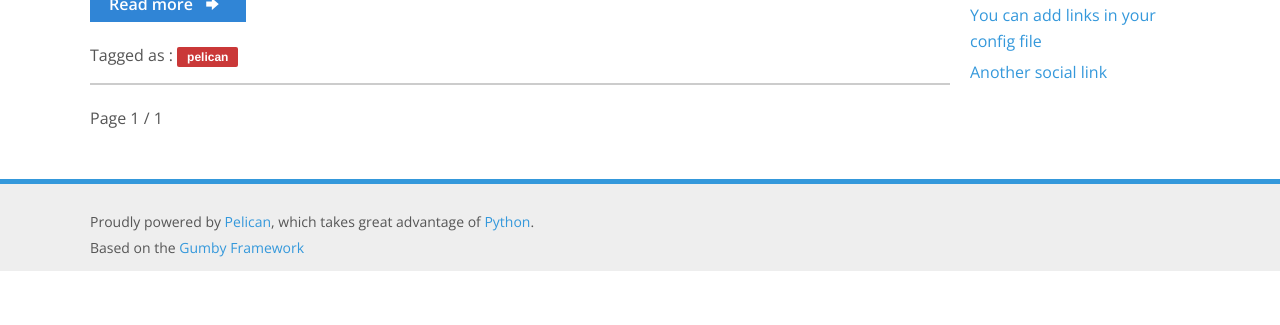
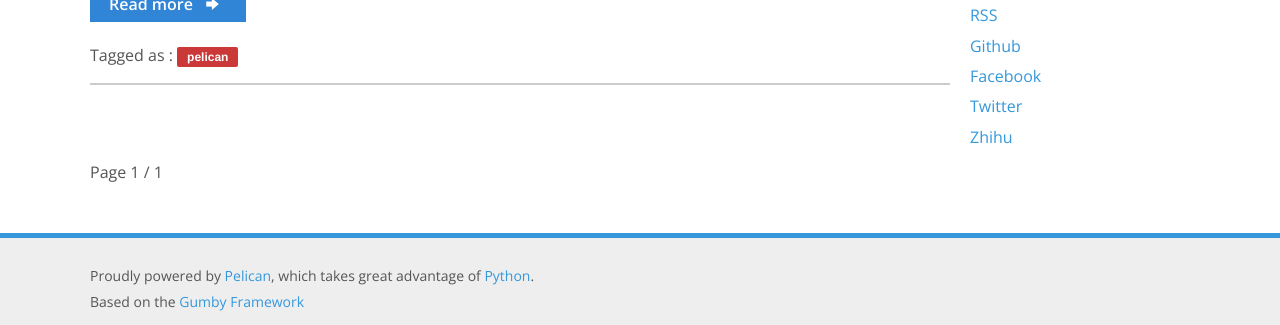
Before and after one commit to allotory/allotory.github.io, a plain HTML site: page author/ellery.html in a window 1280 px wide. Shown: the part 529-854 px from the top of the page. Before the commit the page ends 800 px from the top, so only its background shows below. Drawn offline with nearby package versions, Linux system fonts and the light colour scheme.

Commit message:
add social

```diff
--- a/author/ellery.html
+++ b/author/ellery.html
@@ -106,8 +106,11 @@
 <nav class="widget">
   <h4>Social</h4>
   <ul>
-    <li><a href="#">You can add links in your config file</a></li>
-    <li><a href="#">Another social link</a></li>
+    <li><a href="feeds/all.rss.xml">RSS</a></li>
+    <li><a href="https://github.com/allotory">Github</a></li>
+    <li><a href="https://www.facebook.com/allotory">Facebook</a></li>
+    <li><a href="https://twitter.com/allotory">Twitter</a></li>
+    <li><a href="http://www.zhihu.com/people/elleryzhang">Zhihu</a></li>
   </ul>
 </nav>
 
```
Also changed, not shown: category/pelican.html (+5 -2 lines), index.html (+5 -2 lines), posts/2014/09/02/pelican-install/index.html (+5 -2 lines), tag/pelican.html (+5 -2 lines).
